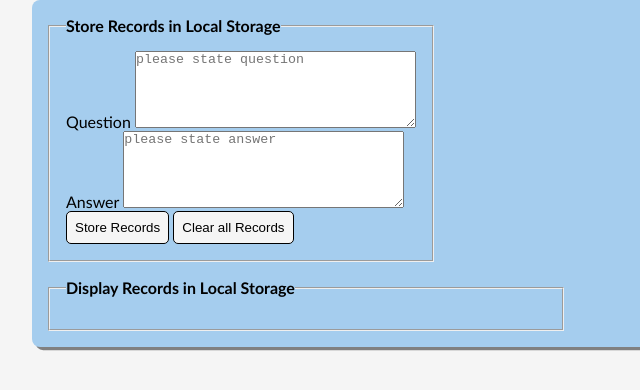
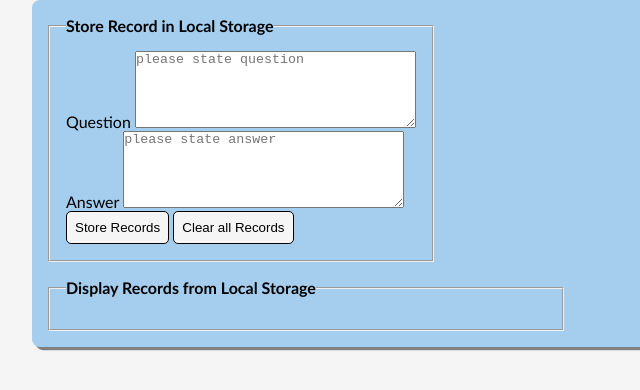
Before and after one commit to traez/flashcard-local-storage-oop-project, a plain HTML site: page index.html in a window 1280 px wide. Shown: the full height of the page, 288-928 px from the left. Drawn offline with Linux system fonts and the light colour scheme.

Commit message:
typo on index.html

```diff
--- a/index.html
+++ b/index.html
@@ -11,7 +11,7 @@
     <main>
 
         <fieldset>
-            <legend>Store Records in Local Storage</legend>
+            <legend>Store Record in Local Storage</legend>
                 <div>
                     <label for="question">Question</label>
                     <textarea id="question" rows="5" cols="33" placeholder="please state question"></textarea>
@@ -25,7 +25,7 @@
         </fieldset>
 
         <fieldset>
-            <legend>Display Records in Local Storage</legend>
+            <legend>Display Records from Local Storage</legend>
             <div id="display"></div>
         </fieldset>
 
```
